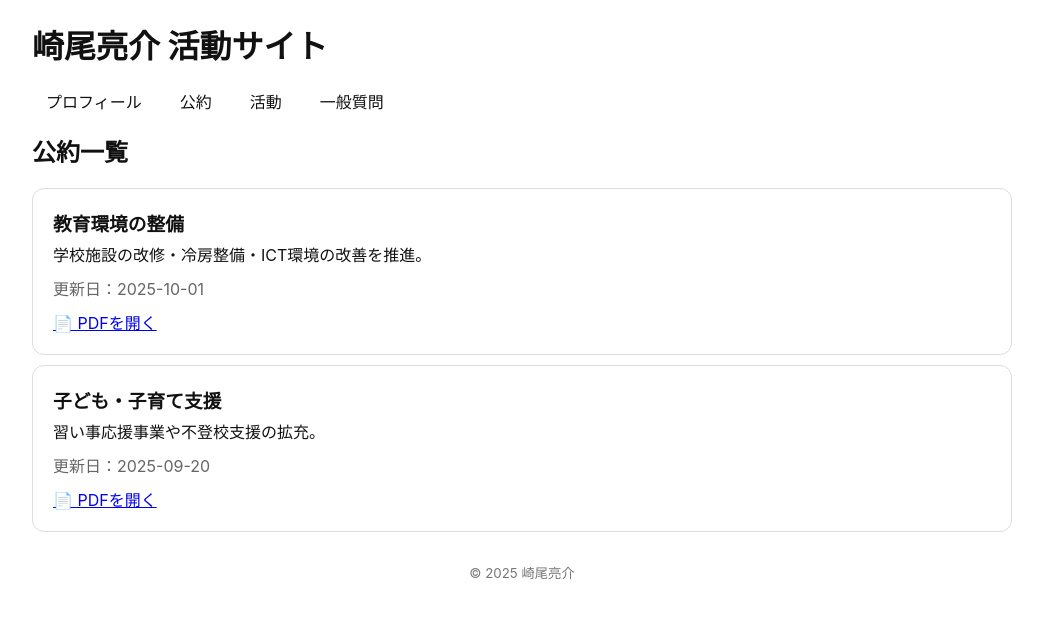
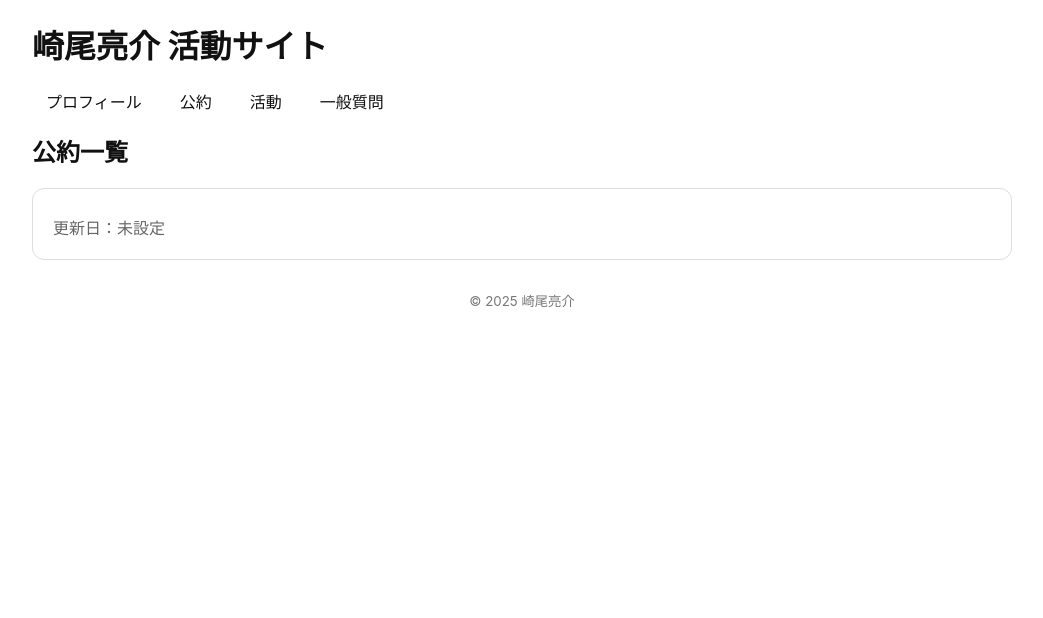
Before and after one commit to sakioryousuke-eng/activity-site, a Jekyll site: the page built from pages/promise.html, in a window 1280 px wide. Shown: the top 618 px of the page, without its empty margins (118-1161 px from the left). Built offline with Jekyll 4.4.1, drawn with Linux system fonts in a browser that asks for light colours.

Commit message:
Update promises.yml

```diff
--- a/_data/promises.yml
+++ b/_data/promises.yml
@@ -1,9 +1,32 @@
-- title: 教育環境の整備
-  detail: 学校施設の改修・冷房整備・ICT環境の改善を推進。
-  last_update: 2025-10-01
-  pdf: /assets/pdf/promise-education.pdf
+promises:
+  - id: 1
+    title: （正しい公約タイトルに修正）
+    detail: （説明）
+    status: （構想中/活動中/完了 など）
+    last_update: "2025-10-05"
+    pdf: "assets/pdf/promise.pdf"
+    published: false
 
-- title: 子ども・子育て支援
-  detail: 習い事応援事業や不登校支援の拡充。
-  last_update: 2025-09-20
-  pdf: /assets/pdf/promise-kosodate.pdf
+  - id: 2
+    title: （正しい公約タイトル）
+    detail: （説明）
+    status: （…）
+    last_update: "2025-10-05"
+    pdf: "assets/pdf/promise2.pdf"
+    published: false
+
+  - id: 3
+    title: （正しい公約タイトル）
+    detail: （説明）
+    status: （…）
+    last_update: "2025-10-05"
+    pdf: "assets/pdf/promise3.pdf"
+    published: false
+
+  - id: 4
+    title: （正しい公約タイトル）
+    detail: （説明）
+    status: （…）
+    last_update: "2025-10-05"
+    pdf: "assets/pdf/promise4.pdf"
+    published: false
```
